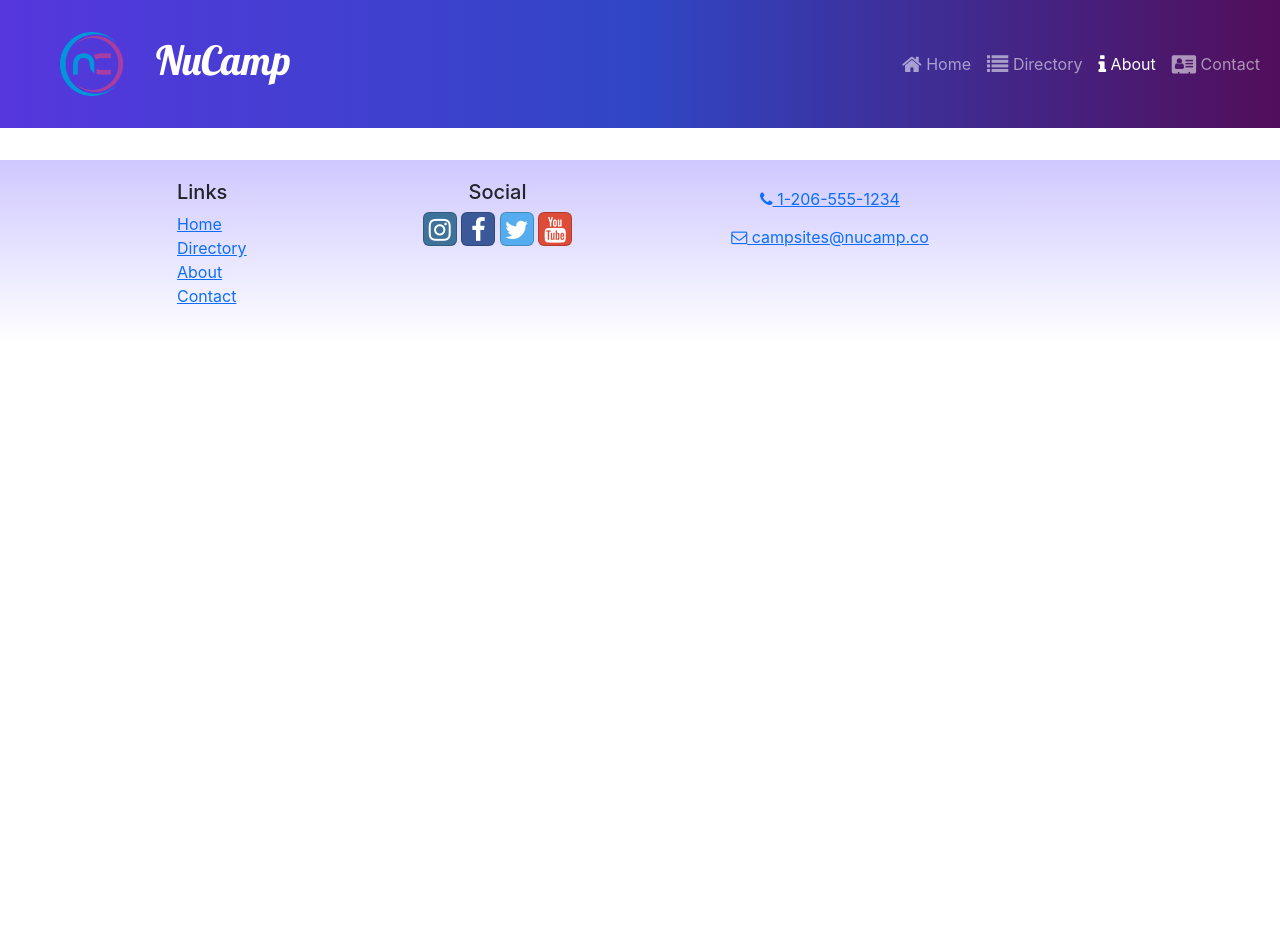
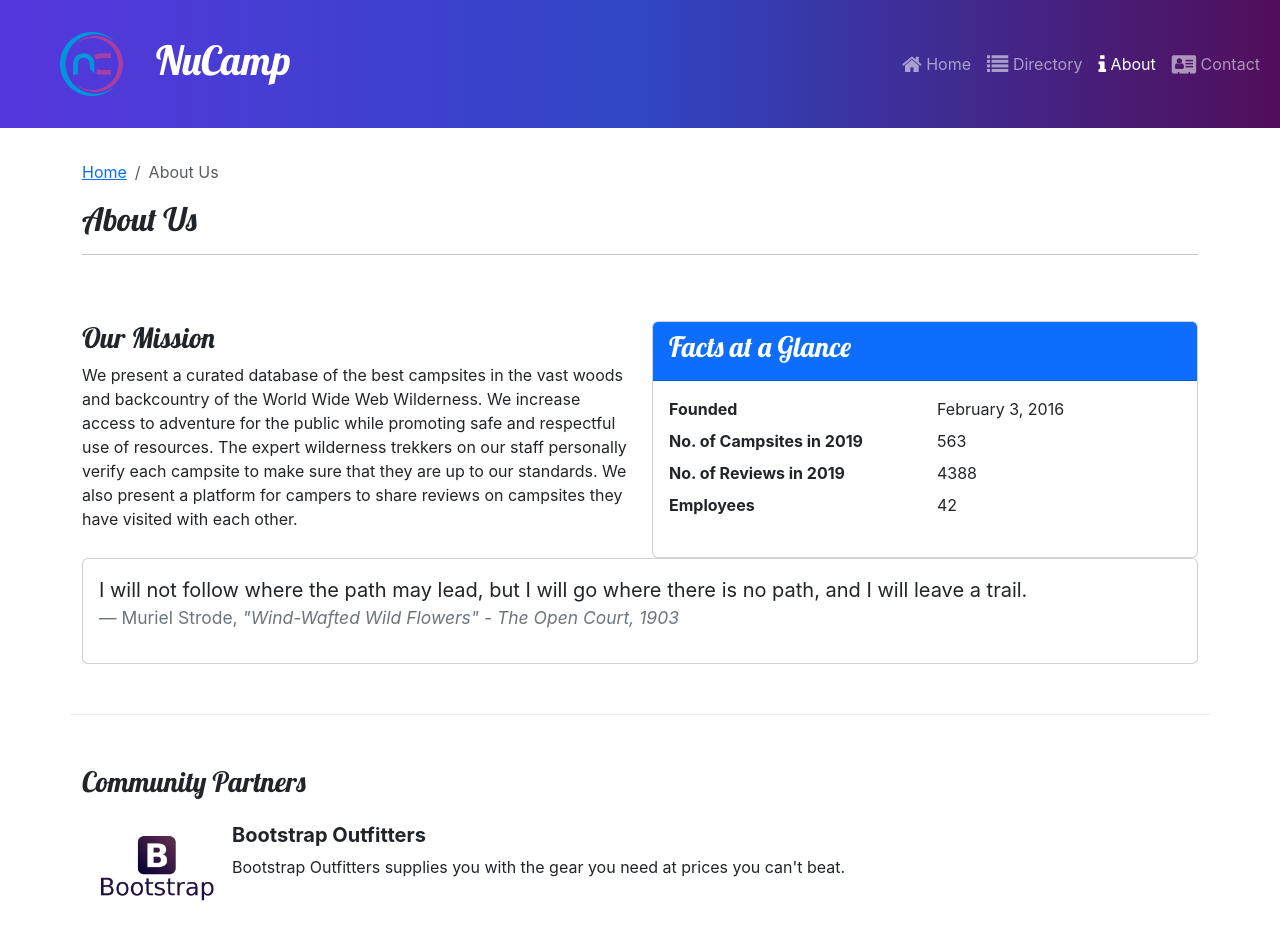
Before and after one commit to clouddrop7/nucampsite, a React (Create React App) app: page /about in a window 1280 px wide. Shown: the top 952 px of the page. Before the commit the page ends 800 px from the top, so only its background shows below. Built offline with nearby package versions, Linux system fonts and the light colour scheme.

Commit message:
AnimatedDisplayCard

```diff
--- a/src/App.js
+++ b/src/App.js
@@ -4,6 +4,7 @@
 import Header from './components/Header';
 import CampsitesDirectoryPage  from './pages/CampsitesDirectoryPage';
 import CampsiteDetailPage from './pages/CampsiteDetailPage';
+import AboutPage from './pages/AboutPage';
 import Footer from './components/Footer';
 import './App.css';
 
@@ -20,6 +21,7 @@
           path='directory/:campsiteId'
           element={<CampsiteDetailPage />}
         />
+        <Route path='about' element={<AboutPage />}/>
       </Routes>
       <Footer />
     </div>
--- /dev/null
+++ b/src/features/display/AnimatedDisplayCard.js
@@ -0,0 +1,32 @@
+import { Card, CardImg, CardText, CardBody, CardTitle } from 'reactstrap';
+import { useState, useEffect } from 'react';
+import { useSpring, animated } from 'react-spring';
+
+const AnimatedDisplayCard = ({item}) => {
+    const { image, name, description } = item;
+    const [toggle, setToggle] = useState(false);
+
+    const animatedStyle = useSpring({
+        opacity: toggle ? 1 : 0,
+        transform: toggle ? 'scale(1,1)' : 'scale(1,0)',
+        config : { duration: 500 }
+    });
+
+    useEffect(() => {
+        setToggle(true);
+    }, [])
+
+    return (
+        <animated.div style={animatedStyle}>
+            <Card>
+            <CardImg src={image} alt={name}/>
+            <CardBody>
+                <CardTitle>{name}</CardTitle>
+                <CardText>{description}</CardText>
+            </CardBody>
+        </Card>
+        </animated.div>
+    )
+}
+
+export default AnimatedDisplayCard;
--- a/src/features/display/DisplayList.js
+++ b/src/features/display/DisplayList.js
@@ -2,17 +2,19 @@
 import DisplayCard from './DisplayCard';
 import { selectFeaturedCampsite } from '../campsites/campsitesSlice';
 import { selectFeaturedPromotion } from '../promotions/promotionsSlice';
+import { selectFeaturedPartner } from '../partners/partnersSlice';
+import AnimatedDisplayCard from './AnimatedDisplayCard';
 
 const DisplayList = () => {
-    const items = [selectFeaturedCampsite(), selectFeaturedPromotion()];
+    const items = [selectFeaturedCampsite(), selectFeaturedPromotion(),selectFeaturedPartner()];
     return (
         <Row>
             {items.map((item, idx) => (
-                <Col md className='m-1' key={idx}>
-                    <DisplayCard
-                        item={item}
-                    />
-                </Col>
+                item && (
+                    <Col md className='m-1' key={idx}>
+                        <AnimatedDisplayCard item={item }/>
+                    </Col>
+                )
             ))}
         </Row>
     )
--- /dev/null
+++ b/src/features/partners/Partner.js
@@ -0,0 +1,18 @@
+const Partner = ({partner}) => {
+    if(partner) {
+        const { image, name, description} = partner;
+        return (
+            <>
+              <img src={image} alt={name} style={{ width: '150px'}}/>
+              <div>
+                <h5 className='fw-bold'>{name}</h5>
+                {description}
+              </div>
+            </>
+        )
+    }
+
+    return null;
+}
+
+export default Partner;
--- /dev/null
+++ b/src/features/partners/PartnersList.js
@@ -0,0 +1,22 @@
+import { Col } from 'reactstrap';
+import Partner from './Partner';
+import { selectAllPartners } from './partnersSlice';
+
+const PartnersList = () => {
+    const partners = selectAllPartners();
+    return (
+        <Col className='mt-4'>
+            {
+                partners.map((partner) => {
+                    return (
+                        <div className='d-flex mb-5' key={partner.id}>
+                            {<Partner partner={partner} />}
+                        </div>
+                    )
+                })
+            }
+        </Col>
+    )
+}
+
+export default PartnersList;
--- /dev/null
+++ b/src/features/partners/partnersSlice.js
@@ -0,0 +1,9 @@
+import { PARTNERS } from '../../app/shared/PARTNERS';
+
+export const selectAllPartners = () => {
+    return PARTNERS;
+}
+
+export const selectFeaturedPartner = () => {
+    return PARTNERS.find((partners) => partners.featured);
+}
--- /dev/null
+++ b/src/pages/AboutPage.js
@@ -0,0 +1,73 @@
+import { Col, Row, Container, Card, CardBody, CardHeader} from 'reactstrap';
+import PartnersList from '../features/partners/PartnersList';
+import SubHeader from '../components/SubHeader';
+
+const AboutPage = () => {
+    return (
+        <Container>
+            <SubHeader current='About Us'/>
+            <Row className="row-content">
+                <Col sm='6'>
+                    <h3>Our Mission</h3>
+                    <p>
+                        We present a curated database of the best campsites in the
+                        vast woods and backcountry of the World Wide Web Wilderness.
+                        We increase access to adventure for the public while
+                        promoting safe and respectful use of resources. The expert
+                        wilderness trekkers on our staff personally verify each
+                        campsite to make sure that they are up to our standards. We
+                        also present a platform for campers to share reviews on
+                        campsites they have visited with each other.
+                    </p>
+                </Col>
+                <Col sm='6'>
+                    <Card>
+                        <CardHeader className='bg-primary text-white'>
+                            <h3>Facts at a Glance</h3>
+                        </CardHeader>
+                        <CardBody>
+                            <dl className='row'>
+                                <dt className='col-6'>Founded</dt>
+                                <dd className='col-6'>February 3, 2016</dd>
+                                <dt className='col-6'>No. of Campsites in 2019</dt>
+                                <dd className='col-6'>563</dd>
+                                <dt className='col-6'>No. of Reviews in 2019</dt>
+                                <dd className='col-6'>4388</dd>
+                                <dt className='col-6'>Employees</dt>
+                                <dd className='col-6'>42</dd>
+                            </dl>
+                        </CardBody>
+                    </Card>
+                </Col>
+                <Col>
+                    <Card class="bg-light mt-3">
+                        <CardBody>
+                            <blockquote className='blockquote'>
+                                <p>
+                                    I will not follow where the path may lead, but I
+                                    will go where there is no path, and I will leave
+                                    a trail.
+                                </p>
+                                <footer className="blockquote-footer">
+                                    Muriel Strode,{' '}
+                                    <cite title='Source Title'>
+                                        "Wind-Wafted Wild Flowers" - The Open Court,
+                                        1903
+                                    </cite>
+                                </footer>
+                            </blockquote>
+                        </CardBody>
+                    </Card>
+                </Col>
+            </Row>
+            <Row className="row-content">
+                <Col xs='12'>
+                    <h3>Community Partners</h3>
+                    <PartnersList />
+                </Col>
+            </Row>
+        </Container>
+    )
+}
+
+export default AboutPage;
```
